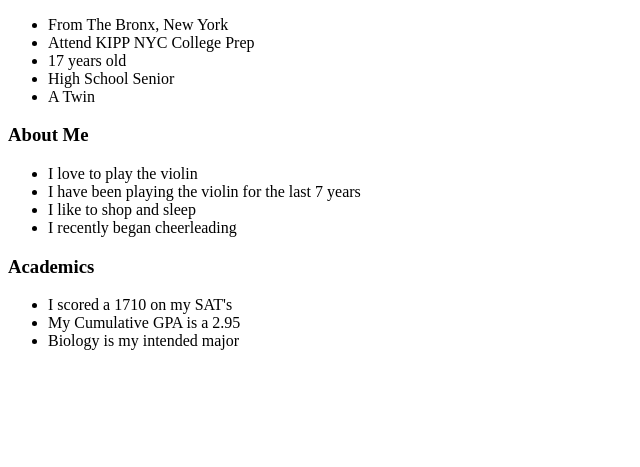
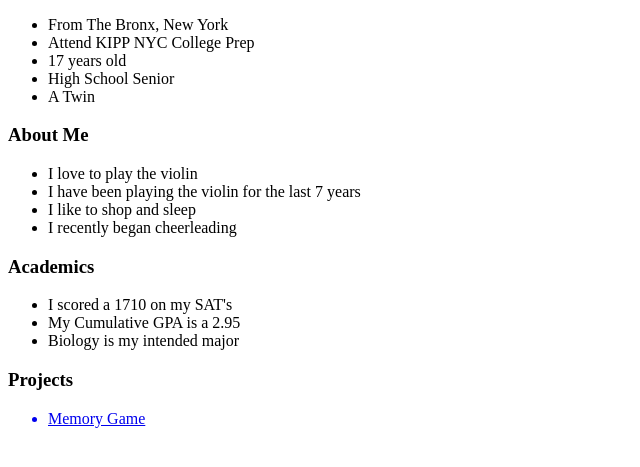
Before and after one commit to kgethers/Kala_Gethers, a plain HTML site: page index.html in a window 1280 px wide. Shown: the part 105-572 px from the top of the page, without its empty margins (0-640 px from the left). Drawn offline with Linux system fonts and the light colour scheme.

Commit message:
Update index.html

```diff
--- a/index.html
+++ b/index.html
@@ -31,5 +31,9 @@
         <li>My Cumulative GPA is a 2.95</li>
         <li>Biology is my intended major</li>
         </ul>
+        <h3>Projects</h3>
+        <ul>
+                 <a href="memory/index.html"><li>Memory Game</li></a>
+        </ul>
         </body>
         </html>
```
